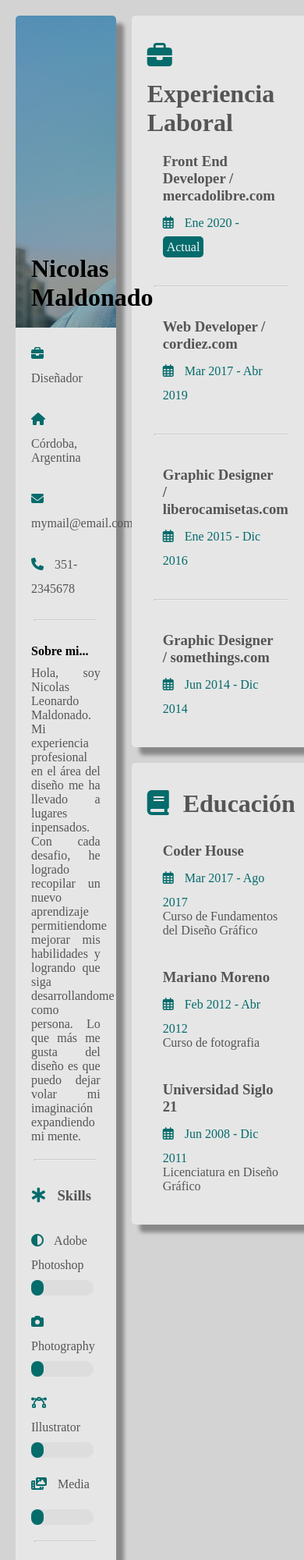
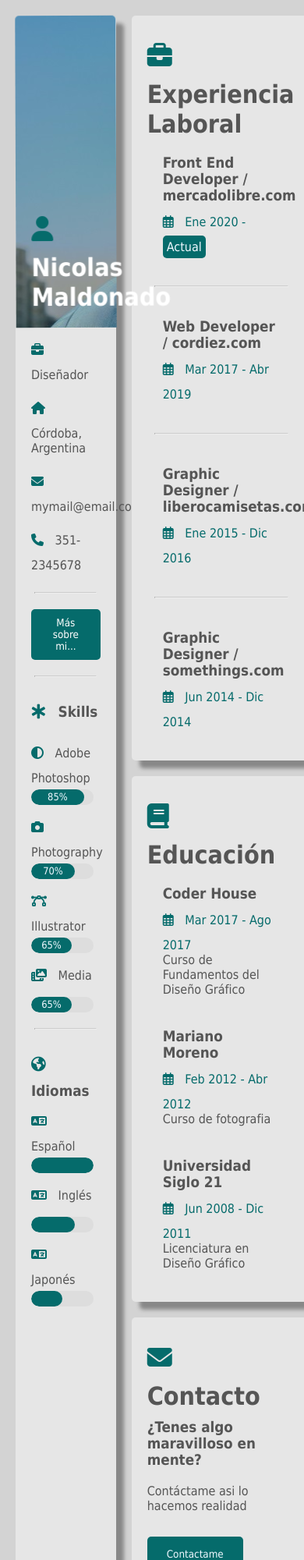
Before and after one commit to MarcosDanielM/Proyecto_final_integrador, a plain HTML site: page index.html in a window 390 px wide. Shown: the top 2000 px of the page at 78% size. Drawn offline with Linux system fonts and the light colour scheme.

Commit message:
Agregado formulario de contacto

```diff
--- a/index.html
+++ b/index.html
@@ -14,9 +14,8 @@
         <main class="card1 column1">
 
             <div class="img_perfil">
-                <!--img src="img/foto-perfil.jpg" alt="imagen perfil"-->
                 <h1>
-                    Nicolas Maldonado
+                    <i class="fas fa-user"></i>Nicolas Maldonado
                 </h1>
             </div>
 
@@ -42,14 +41,19 @@
 
                     <hr class="divider">
 
-                    <h4>Sobre mi...</h4>
 
-                    <p class="about">
-                        Hola, soy Nicolas Leonardo Maldonado. Mi experiencia profesional en el área del diseño me ha
-                        llevado a lugares inpensados. Con cada desafio, he logrado recopilar un nuevo aprendizaje permitiendome
-                        mejorar mis habilidades y logrando que siga desarrollandome como persona. Lo que más me gusta del diseño
-                        es que puedo dejar volar mi imaginación expandiendo mi mente.
-                    </p>
+
+                    <h4><button class="btn-about" id="toggleBtn" >Más sobre mi...</button></h4>
+
+
+                          <p class="about" id="text">
+                            Hola, soy Nicolas Leonardo Maldonado. Mi experiencia profesional en el área del diseño me ha
+                            llevado a lugares inpensados. Con cada desafio, he logrado recopilar un nuevo aprendizaje permitiendome
+                            mejorar mis habilidades y logrando que siga desarrollandome como persona. Lo que más me gusta del diseño
+                            es que puedo dejar volar mi imaginación expandiendo mi mente.
+
+                          </p>
+
                 </div>
             </article>
 
@@ -62,25 +66,25 @@
                 <p class="data">
                     <i class="fa-solid fa-circle-half-stroke"></i> Adobe Photoshop
                     <div class="progress-bar">
-                        <div class="progress"></div>
+                        <div class="progress adobe">85%</div>
                     </div>
                 </p>
                 <p class="data">
                     <i class="fa-solid fa-camera"></i> Photography
                     <div class="progress-bar">
-                        <div class="progress"></div>
+                        <div class="progress photo">70%</div>
                     </div>
                 </p>
                 <p class="data">
                     <i class="fa-solid fa-bezier-curve"></i> Illustrator
                     <div class="progress-bar">
-                        <div class="progress"></div>
+                        <div class="progress illust">65%</div>
                     </div>
                 </p>
                 <p class="data">
                     <i class="fa-solid fa-photo-film"></i> Media
                     <div class="progress-bar">
-                        <div class="progress"></div>
+                        <div class="progress media">65%</div>
                     </div>
                 </p>
 
@@ -91,33 +95,30 @@
             <article class="lenguaje">
                 <h3>
                     <i class="fa-solid fa-earth-americas"></i> Idiomas
-                    <div class="progress-bar">
-                        <div class="progress"></div>
-                    </div>
                 </h3>
                 <p class="data">
                     <i class="fa-solid fa-language"></i> Español
                     <div class="progress-bar">
-                        <div class="progress"></div>
+                        <div class="progress esp"></div>
                     </div>
                 </p>
                 <p class="data">
                     <i class="fa-solid fa-language"></i> Inglés
                     <div class="progress-bar">
-                        <div class="progress"></div>
+                        <div class="progress eng"></div>
                     </div>
                 </p>
                 <p class="data">
                     <i class="fa-solid fa-language"></i> Japonés
                     <div class="progress-bar">
-                        <div class="progress"></div>
+                        <div class="progress jpn"></div>
                     </div>
                 </p>
             </article>
 
         </main>
 
-        <aside class="column2">
+        <aside class="column2" id="textTrans">
 
             <article class="card2 aside">
 
@@ -126,7 +127,7 @@
                     Experiencia Laboral
                 </h2>
 
-                <div class="exper">
+                <div class="exper"  id="exd1">
                     <h3>Front End Developer / mercadolibre.com</h3>
                     <span class="fecha">
                         <i class="fa-regular fa-calendar-days"></i>
@@ -136,7 +137,7 @@
 
                 <hr class="divider">
 
-                <div class="exper">
+                <div class="exper"  id="exd2">
                     <h3>Web Developer / cordiez.com</h3>
                     <span class="fecha">
                         <i class="fa-regular fa-calendar-days"></i>
@@ -146,7 +147,7 @@
 
                 <hr class="divider">
 
-                <div class="exper">
+                <div class="exper"  id="exd3">
                     <h3>Graphic Designer / liberocamisetas.com</h3>
                     <span class="fecha">
                         <i class="fa-regular fa-calendar-days"></i>
@@ -156,7 +157,7 @@
 
                 <hr class="divider">
 
-                <div class="exper">
+                <div class="exper" id="exd4">
                     <h3>Graphic Designer / somethings.com</h3>
                     <span class="fecha">
                         <i class="fa-regular fa-calendar-days"></i>
@@ -204,6 +205,36 @@
 
             </article>
 
+            <article  class="card2 aside">
+                <h2 class="title2">
+                    <i class="fas fa-envelope"></i> Contacto
+                </h2>
+
+                <h3 class="contacto">¿Tenes algo maravilloso en mente? </h3>
+
+                <p class="contacto">Contáctame asi lo hacemos realidad</p>
+
+                <button id="openFormBtn">Contactame </button>
+
+                <form id="myForm" action="#">
+
+
+                    <input type="email" id="name" name="name" placeholder="Nombre"/>
+
+
+                    <input type="email" id="email" name="email" placeholder="Email"/>
+
+
+                    <input type="text"  id="asunto" name="asunto" placeholder="Asunto"/>
+
+
+                    <textarea rows="10" id="comment" placeholder="Tu mensaje..."></textarea>
+
+                    <button type="submit" id="contact">Enviar mensaje</button>
+                </form>
+
+            </article>
+
         </aside>
 
     </div>
--- a/scripts.js
+++ b/scripts.js
@@ -0,0 +1,38 @@
+//Display about
+
+const toggleBtn = document.querySelector('#toggleBtn');
+const text = document.querySelector('#text');
+
+toggleBtn.addEventListener('click', () => {
+  if (text.style.display === 'block') {
+    text.style.display = 'none';
+  } else {
+    text.style.display = 'block';
+  }
+});
+
+
+//formulario de contacto
+
+const openFormBtn = document.querySelector('#openFormBtn');
+const myForm = document.querySelector('#myForm');
+const contact = document.querySelector('#contact');
+
+openFormBtn.addEventListener('click', () => {
+  if (myForm.style.display === 'none') {
+    myForm.style.display = 'block';
+    openFormBtn.style.display = 'none';
+  } else {
+    myForm.style.display = 'none';
+  }
+});
+
+
+contact.addEventListener('click', () => {
+  if (myForm.style.display === 'block') {
+    myForm.style.display = 'none';
+    openFormBtn.style.display = 'block';
+  } else {
+    myForm.style.display = 'block';
+  }
+});
--- a/style.css
+++ b/style.css
@@ -2,6 +2,8 @@
     padding:0%;
     margin: 0%;
     box-sizing: border-box;
+    font-family: Tahoma, sans-serif;
+    color: white;
 }
 
 body {
@@ -27,11 +29,13 @@ i,.fecha {
 
 }
 
-.fa-solid, .fa-regular {
+.fa-solid, .fa-regular, .fas {
     margin-right: 10px;
 }
 
+
 /*--------------------columna1-------------------*/
+
 .card1 {
     margin: 20px 10px 20px 20px;
  }
@@ -41,7 +45,7 @@ i,.fecha {
 }
 
 .data {
-    padding: 10px 0px;
+    padding: 5px 0px;
 }
 
 .img_perfil {
@@ -58,8 +62,27 @@ i,.fecha {
     padding: 0px 0px 20px 20px;
     color: black;
     border-radius: 5px 5px 0px 0px;
+    position: relative;
+    animation-name: imgPerfil;
+    animation-duration: 8s;
 }
 
+
+@keyframes imgPerfil {
+    0%   {transform: rotate(9deg);}
+    25%  {transform: rotate(-6deg);}
+    50%  {transform: rotate(3deg);}
+    75%  {transform: rotate(-1deg);}
+    100% {transform: rotate(0deg);}
+}
+
+.btn-about {
+    padding: 10px 20px;
+    background-color:  #056b6b;
+    color: white;
+    border: none;
+    border-radius: 5px;
+}
 
 h1 {
     position: relative;
@@ -69,22 +92,20 @@ h2 {
     font-size: 2rem;
 }
 
-h3, h2, p {
+h3, h2, p, label {
     color: rgb(85, 85, 85);
 }
 
-h4 {
-    padding: 10px 0px;
+#text {
+    display: none;
 }
 
-.about {
-    text-align: justify;
-}
 .datos_personales {
     margin: 20px 0px 0px 0px;
 }
 
 /*--------------------columna2-------------------*/
+
 .card2 {
     margin: 20px 20px 20px 10px;
  }
@@ -96,7 +117,6 @@ h4 {
 .exper{
     padding: 20px;
 }
-
 
 .divider {
     border-top: 1px solid rgb(204, 204, 204);
@@ -116,14 +136,93 @@ h4 {
     height: 20px;
     background-color: #ddd;
     border-radius: 30px;
+    overflow: hidden;
   }
 
   .progress {
-    width: 20%;
     height: 100%;
     background-color: #056b6b;
     border-radius: 30px;
+    color: aliceblue;
+    text-align: center;
+    font-size: 0.8rem;
+    align-items: center;
+    justify-content: center;
+    display: flex;
+   }
+
+   .esp {
+    width: 100%;
+   }
+
+   .adobe{
+    width: 85%;
+   }
+
+   .eng, .photo  {
+    width: 70%;
+   }
+   .media, .illust {
+    width: 65%;
+   }
+
+   .jpn  {
+    width: 50%;
+   }
+
+   /*formulario contacto*/
+
+#openFormBtn {
+    margin: 20px 0px;
+    padding: 15px 25px;
+    background-color: #056b6b;
+    color: aliceblue;
+    border: none;
+    border-radius: 5px;
+    cursor: pointer;
+}
+form,.about {
+    padding: 20px;
+    border: 1px solid lightgray;
+    border-radius: 10px;
   }
+
+.about {
+    margin: 20px 0px;
+    font-size: 0.9rem;
+    text-align: justify;
+    padding: 15px;
+
+}
+
+form {
+    margin: 20px auto;
+    display: none;
+    width: 500px;
+    text-align: center;
+  }
+
+input, textarea {
+    width: 100%;
+    padding: 10px;
+    margin-bottom: 20px;
+    border-radius: 5px;
+    border: 1px solid lightgray;
+  }
+
+button[type="submit"] {
+    padding: 10px 20px;
+    background-color: #056b6b;
+    color: aliceblue;
+    border: none;
+    border-radius: 5px;
+    cursor: pointer;
+  }
+
+.contacto {
+    padding:  10px 0px;
+  }
+
 
 /*-------------------Footer------------------*/
 
```
